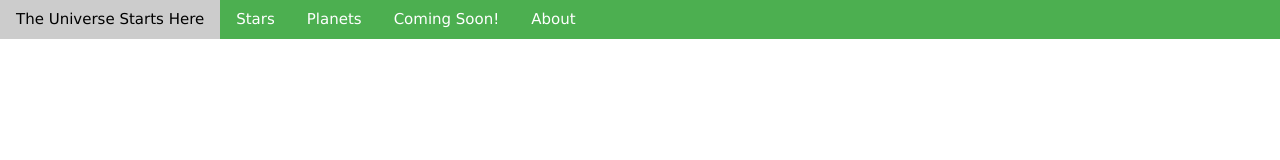
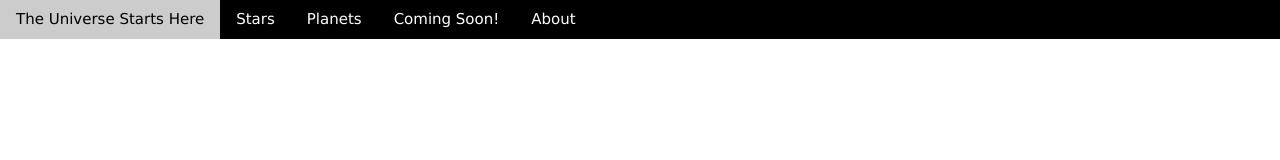
Before and after one commit to OmegaCentauri01/OmegaCentauri01.github.io, a plain HTML site: page index.html in a window 1280 px wide. Drawn offline with nearby package versions, Linux system fonts and the light colour scheme.

Commit message:
Update index.html

```diff
--- a/index.html
+++ b/index.html
@@ -5,7 +5,7 @@
 <link rel="stylesheet" href="https://www.w3schools.com/w3css/3/w3.css">
 <title>Home</title>
 <body>
-<nav class="w3-bar w3-green">
+<nav class="w3-bar w3-black">
   <a href="omegacentauri01.github.io" class="w3-button w3-bar-item">The Universe Starts Here</a>
   <a href="#stars" class="w3-button w3-bar-item">Stars</a>
   <a href="#planets" class="w3-button w3-bar-item">Planets</a>
```
